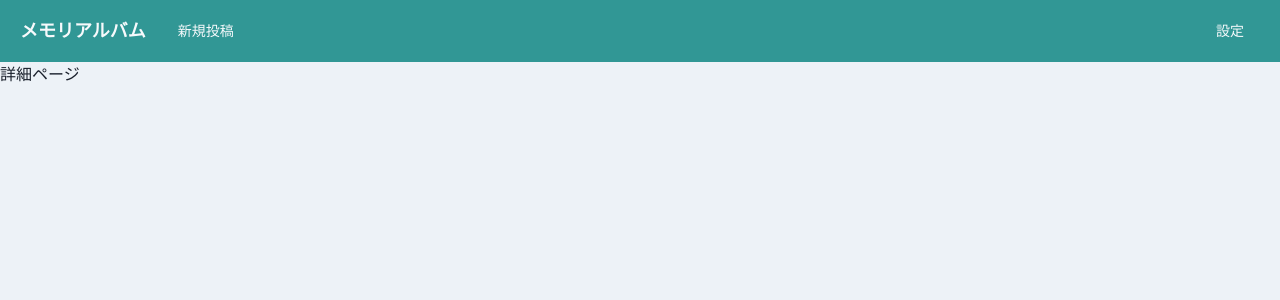
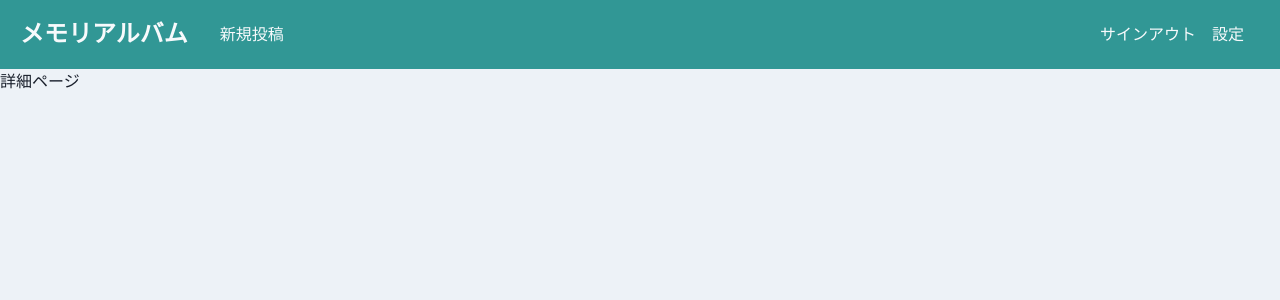
Before and after one commit to yatto17/react-rails-app_frontend-app, a React (Create React App) app in the folder react-app/: page /home/detail_view in a window 1280 px wide. Shown: the top 300 px of the page. Built offline with nearby package versions, Linux system fonts and the light colour scheme.

Commit message:
サインアウトボタン追加

```diff
--- a/react-app/src/components/molecules/MenuDrawer.tsx
+++ b/react-app/src/components/molecules/MenuDrawer.tsx
@@ -7,10 +7,11 @@ type Props = {
   isOpen: boolean;
   onClickHome: () => void;
   onClickSetting: () => void;
+  onClickSignOut: () => void;
 }
 
 export const MenuDrawer: FC<Props> = memo((props) => {
-  const { onClose, isOpen, onClickHome, onClickSetting} = props;
+  const { onClose, isOpen, onClickHome, onClickSetting, onClickSignOut} = props;
   return (
     <Drawer
         placement="right"
@@ -23,6 +24,7 @@ export const MenuDrawer: FC<Props> = memo((props) => {
           <DrawerBody p={0} bg="gray.100">
           <Button w="100%" onClick={onClickHome}>TOP</Button>
           <Button w="100%" onClick={onClickSetting}>設定</Button>
+          <Button w="100%" onClick={onClickSignOut}>サインアウト</Button>
           </DrawerBody>
         </DrawerContent>
       </DrawerOverlay>
--- a/react-app/src/components/organisms/layout/Header.tsx
+++ b/react-app/src/components/organisms/layout/Header.tsx
@@ -4,6 +4,7 @@ import { useHistory } from "react-router-dom";
 
 import { MenuIconButton } from "components/atoms/button/MenuIconButton";
 import { MenuDrawer } from "components/molecules/MenuDrawer";
+// import { PrimaryButton } from "components/atoms/button/PrimaryButton";
 
 
 export const Header: FC = memo(() => {
@@ -13,6 +14,7 @@ export const Header: FC = memo(() => {
   const onClickHome = useCallback(() => history.push("/home"), [history]);
   const onClickNewPost = useCallback(() => history.push("/home/new"), [history]);
   const onClickSetting = useCallback(() => history.push("/home/setting"), [history]);
+  const onClickSignOut = useCallback(() => {}, []);
 
   return (
     <>
@@ -31,27 +33,39 @@ export const Header: FC = memo(() => {
           _hover={{ cursor: "pointer" }}
           onClick={onClickHome}
         >
-          <Heading as="h1" fontSize={{ base: "md", md: "lg" }}>
+          <Heading as="h1" fontSize={{ base: "lg", md: "2xl" }}>
             メモリアルバム
           </Heading>
         </Flex>
         <Flex
           align="center"
-          fontSize="sm"
+          fontSize="md"
           flexGrow={2}
           // display={{ base: "none", md: "flex" }}
         >
           <Box pr={4}>
+            {/* <PrimaryButton onClick={onClickNewPost} >
+              新規投稿
+            </PrimaryButton> */}
             <Link onClick={onClickNewPost}>新規投稿</Link>
           </Box>
         </Flex>
         <Flex
           align="center"
-          fontSize="sm"
+          fontSize="md"
           // flexGrow={2}
           display={{ base: "none", md: "flex" }}
         >
+          <Box mr={4}>
+            {/* <PrimaryButton onClick={onClickSignOut} >
+              サインアウト
+            </PrimaryButton> */}
+            <Link onClick={onClickSignOut}>サインアウト</Link>
+          </Box>
           <Box pr={4}>
+            {/* <PrimaryButton onClick={onClickSetting} >
+              設定
+            </PrimaryButton> */}
             <Link onClick={onClickSetting}>設定</Link>
           </Box>
         </Flex>
@@ -62,6 +76,7 @@ export const Header: FC = memo(() => {
         isOpen={isOpen}
         onClickHome={onClickHome}
         onClickSetting={onClickSetting}
+        onClickSignOut={onClickSignOut}
       />
     </>
   );
```
